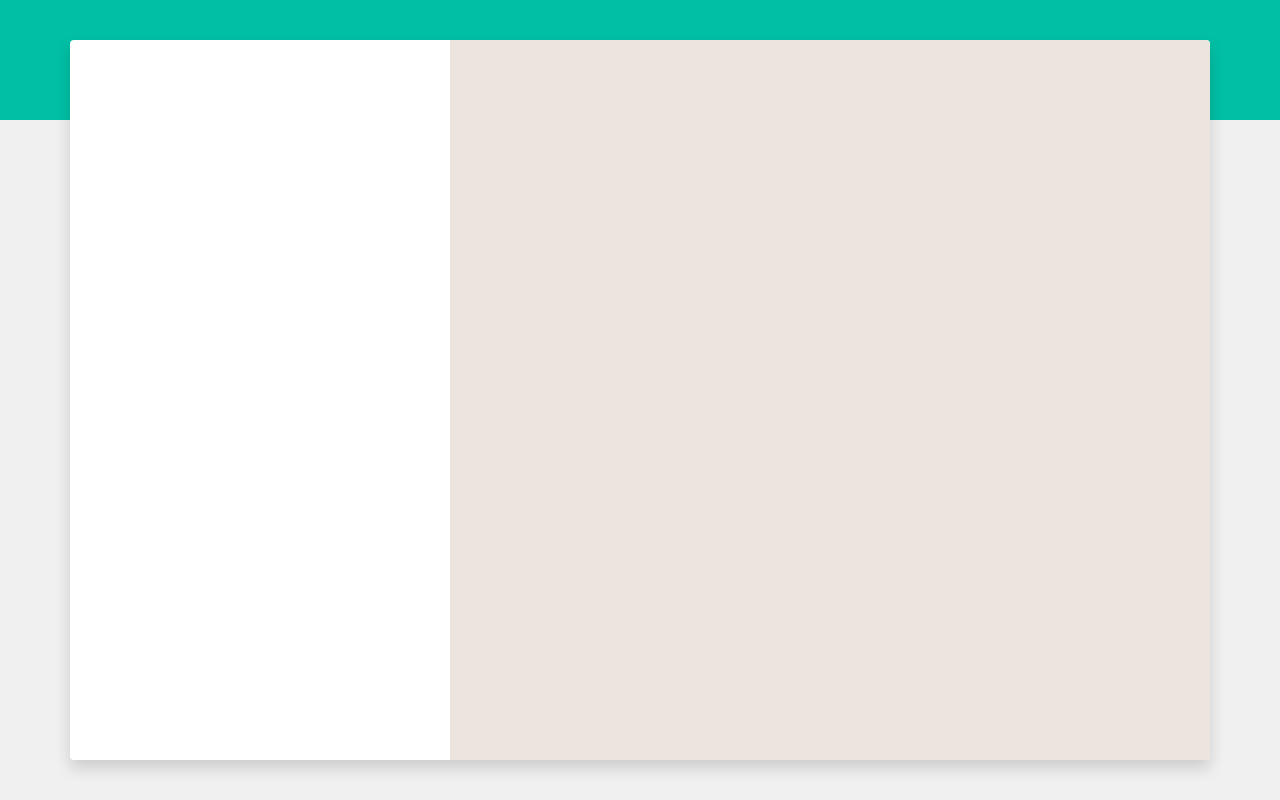
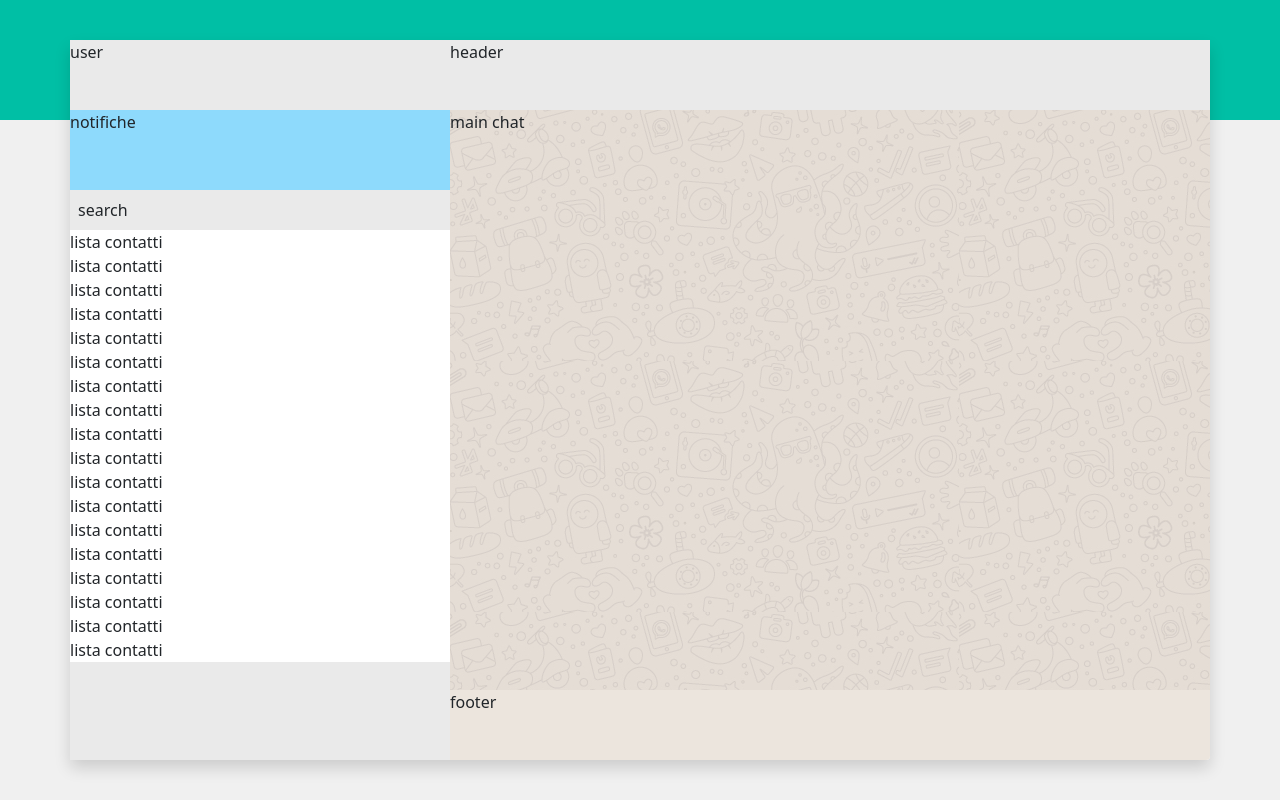
Before and after one commit to Pasquale-Raso/vue-boolzapp, a plain HTML site: page index.html in a window 1280 px wide. Drawn offline with nearby package versions, Linux system fonts and the light colour scheme.

Commit message:
base sezione contatti e sezione chat

```diff
--- a/index.html
+++ b/index.html
@@ -28,8 +28,54 @@
     >
       <main class="container rounded shadow bg-white">
         <div class="row h-100">
-          <div id="contacts" class="col-4"></div>
-          <div id="chat" class="col-8 rounded-end"></div>
+          <!-- SEZIONE CONTATTI -->
+          <section
+            id="contacts"
+            class="col-4 p-0 h-100 bg-light-gray d-flex flex-column"
+          >
+            <!-- USER -->
+            <section class="user-section flex-shrink-0">user</section>
+            <!-- NOTIFICHE -->
+            <section class="notifiche flex-shrink-0">notifiche</section>
+
+            <!-- SEARCH -->
+            <section class="search p-2">search</section>
+            <!-- LISTA CONTATTI -->
+            <section class="flex-shrink-1 overflow-auto bg-white">
+              lista contatti <br />
+              lista contatti <br />
+              lista contatti <br />
+              lista contatti <br />
+              lista contatti <br />
+              lista contatti <br />
+              lista contatti <br />
+              lista contatti <br />
+              lista contatti <br />
+              lista contatti <br />
+              lista contatti <br />
+              lista contatti <br />
+              lista contatti <br />
+              lista contatti <br />
+              lista contatti <br />
+              lista contatti <br />
+              lista contatti <br />
+              lista contatti <br />
+            </section>
+          </section>
+          <!-- SEZIONE CHAT -->
+          <section
+            id="chat"
+            class="col-8 rounded-end d-flex flex-column p-0 h-100 bg-chat-color"
+          >
+            <!-- header CHAT -->
+            <header class="bg-light-gray flex-grow-0">header</header>
+            <!-- main CHAT -->
+            <div class="mainChat flex-grow-1 overflow-auto bg-chat-image">
+              main chat
+            </div>
+            <!-- footer CHAT -->
+            <footer>footer</footer>
+          </section>
         </div>
       </main>
     </div>
--- a/style/style.css
+++ b/style/style.css
@@ -13,3 +13,22 @@ main {
 #chat {
   background-color: #ece5dd;
 }
+
+.bg-chat-color {
+  background-color: #ece5dd;
+}
+.bg-light-gray {
+  background-color: #eaeaea;
+}
+.bg-chat-image {
+  background-image: url(../img/mine.jpg);
+}
+#chat header,
+#chat footer,
+.user-section {
+  height: 70px;
+}
+.notifiche {
+  height: 80px;
+  background-color: #8edafc;
+}
```
